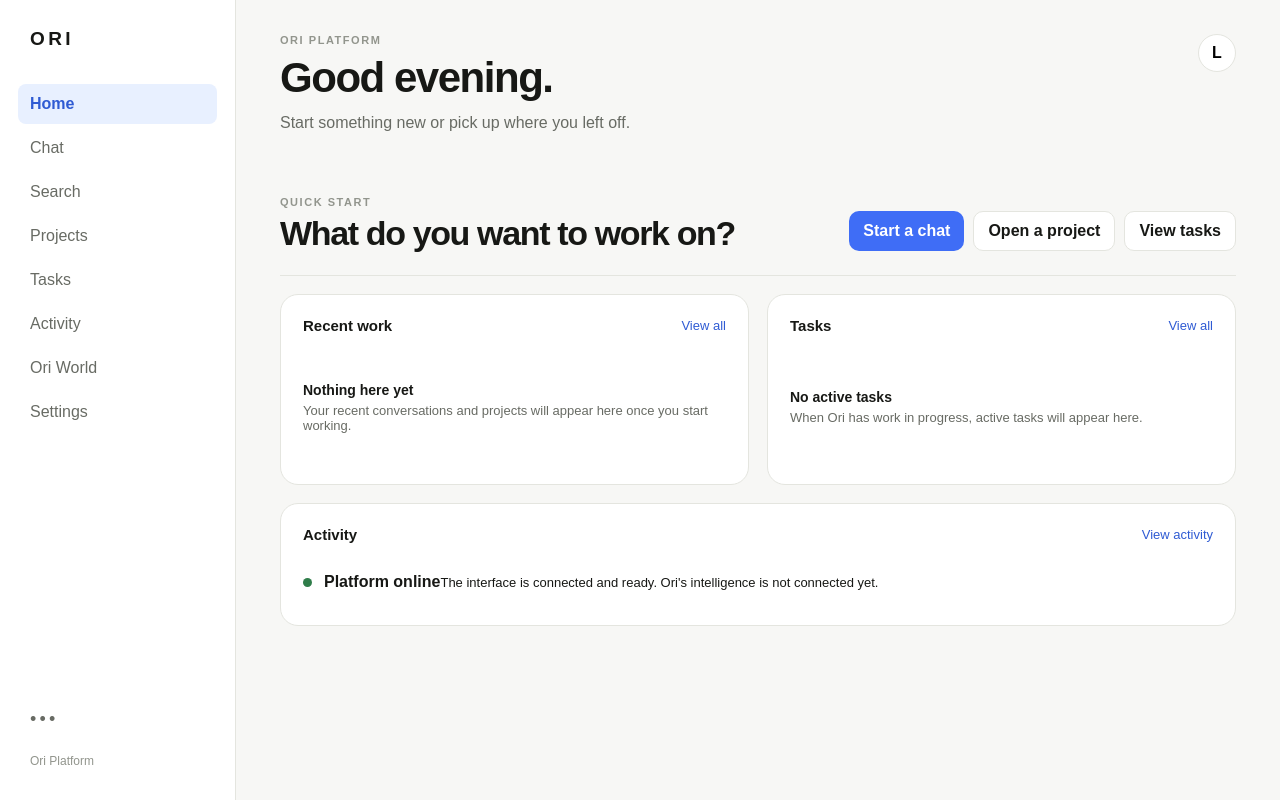
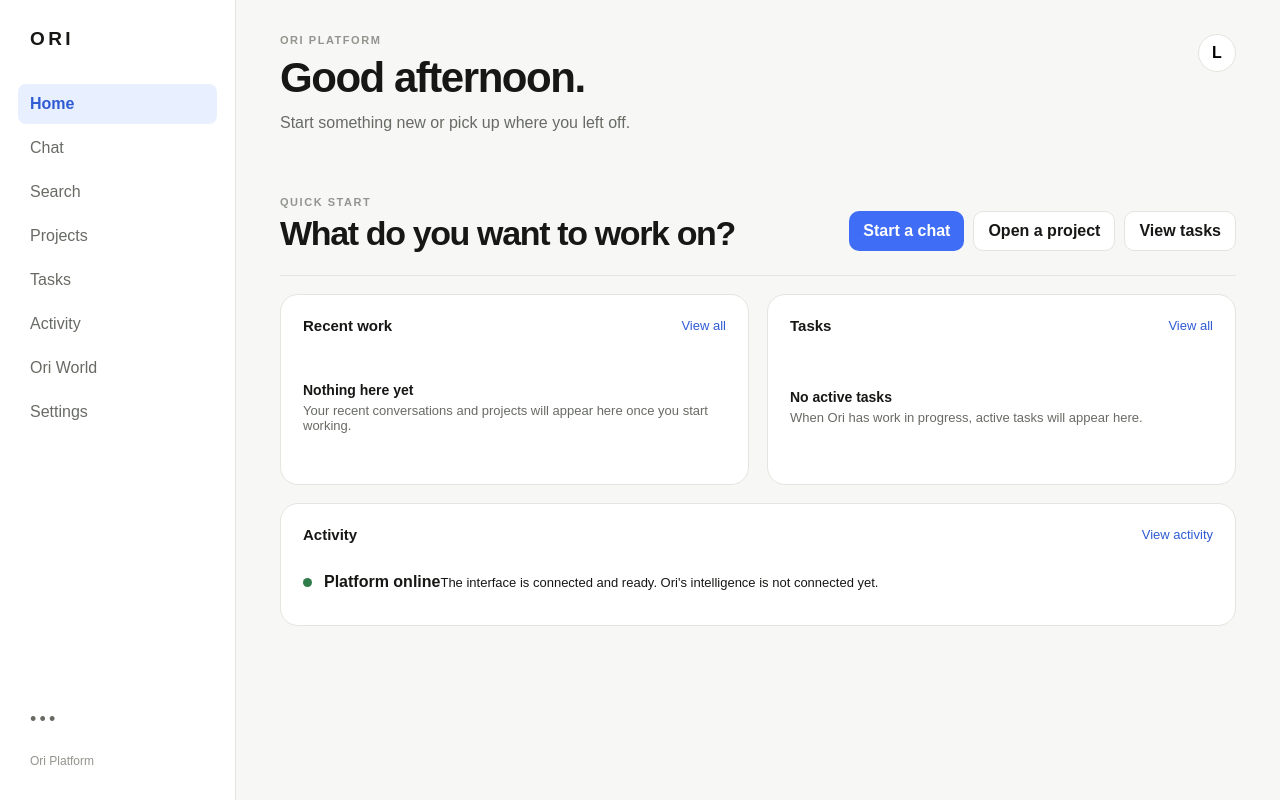
Before and after one commit to 30lnewcomb-byte/ori-platform, a Next.js app in the folder apps/web/: page / in a window 1280 px wide. Built offline with nearby package versions, Linux system fonts and the light colour scheme; a web font is replaced by a local one.

Commit message:
Make home greeting follow local system time

```diff
--- a/apps/web/app/page.tsx
+++ b/apps/web/app/page.tsx
@@ -1,12 +1,31 @@
+'use client'
+
+import { useEffect, useState } from 'react'
 import AppShell from '../components/app-shell'
 
+function getGreeting(date = new Date()) {
+  const hour = date.getHours()
+  if (hour < 12) return 'Good morning.'
+  if (hour < 18) return 'Good afternoon.'
+  return 'Good evening.'
+}
+
 export default function HomePage() {
+  const [greeting, setGreeting] = useState('Hello.')
+
+  useEffect(() => {
+    const updateGreeting = () => setGreeting(getGreeting())
+    updateGreeting()
+    const interval = window.setInterval(updateGreeting, 60_000)
+    return () => window.clearInterval(interval)
+  }, [])
+
   return (
     <AppShell active="Home">
       <header className="topbar">
         <div>
           <p className="eyebrow">ORI PLATFORM</p>
-          <h1>Good evening.</h1>
+          <h1>{greeting}</h1>
           <p className="appIntro">Start something new or pick up where you left off.</p>
         </div>
         <button className="avatar" aria-label="Open profile">L</button>
```
